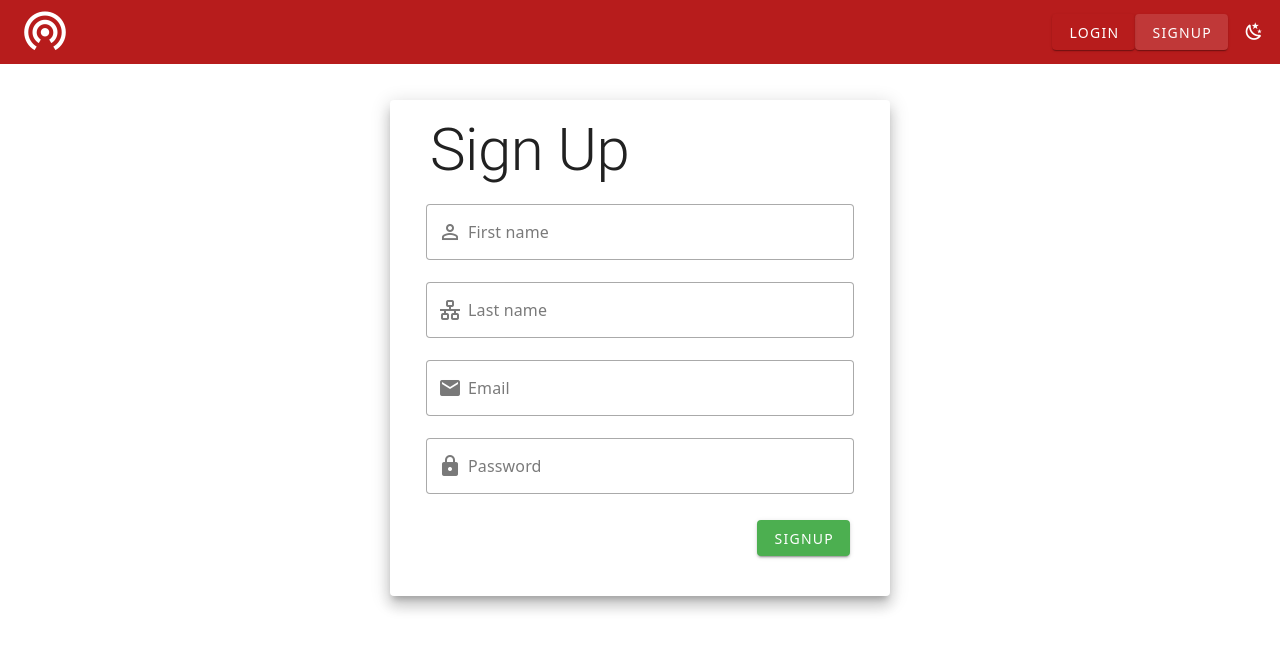
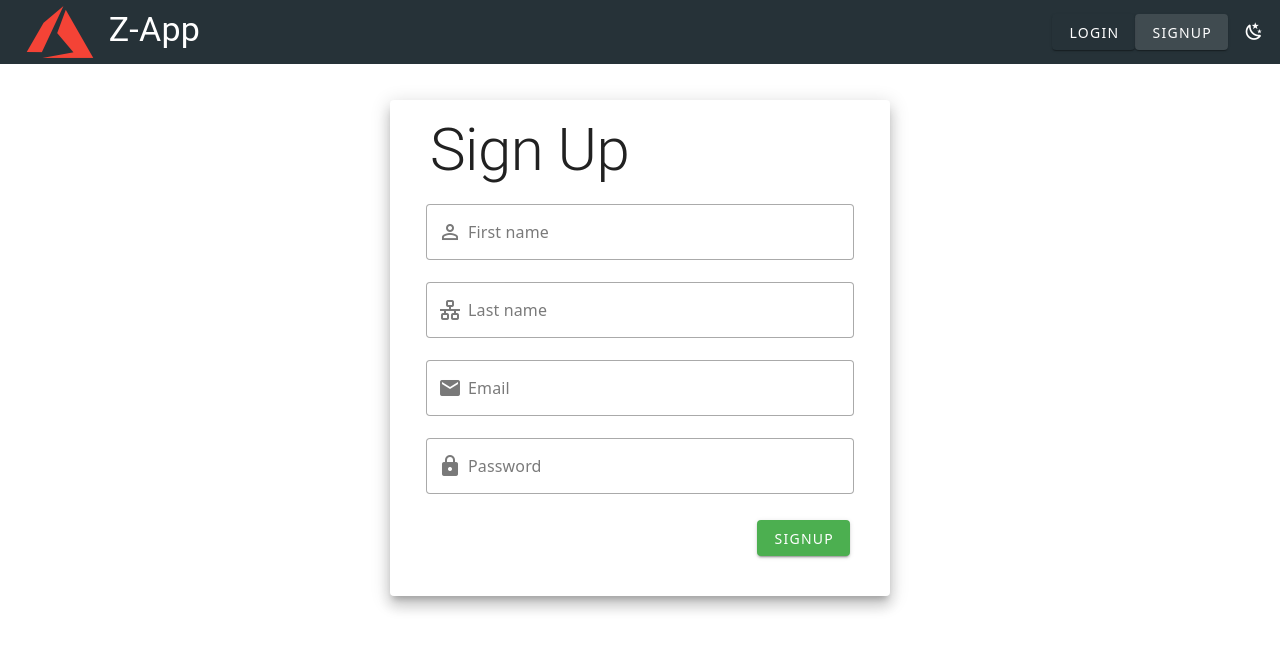
Before and after one commit to RBercasio22/uitest, a Vue app: page /signup in a window 1280 px wide. Shown: the top 650 px of the page. Built offline with nearby package versions, Linux system fonts and the light colour scheme.

Commit message:
Change icon on landing page

```diff
--- a/src/App.vue
+++ b/src/App.vue
@@ -4,11 +4,17 @@
       <v-app-bar
         v-if="showAppBar"
         :elevation="0"
-        color="red-darken-4"
+        color="blue-grey-darken-4"
       >
         <v-app-bar-title>
-          <v-icon size="50">mdi-broadcast</v-icon>
+          <div class="text-h4" justify="center" align="start">
+            <v-icon color="red" size="80">mdi-microsoft-azure</v-icon>
+            Z-App
+          </div>
+
+
         </v-app-bar-title>
+
         <v-btn
          color="white"
          elevation="1"
--- a/src/components/dashboard/Dashboard.vue
+++ b/src/components/dashboard/Dashboard.vue
@@ -3,7 +3,7 @@
     <v-navigation-drawer v-model="drawer"
     color="blue-grey-darken-4"
     width="300"
-    class="pa-6">
+    class="pa-4">
 
     <LeftSideNav />
 
--- a/src/components/dashboard/LeftSideNav.vue
+++ b/src/components/dashboard/LeftSideNav.vue
@@ -1,6 +1,13 @@
 <template>
 
-    <v-list-item title="My Application" subtitle="Vuetify"></v-list-item>
+    <!-- <v-list-item title="" subtitle="">
+        <v-icon color="red" size="70">mdi-microsoft-xbox</v-icon>
+    </v-list-item> -->
+    <div class="text-h4" justify="center" align="center">
+        <v-icon color="red" size="80">mdi-microsoft-azure</v-icon>
+        Z-App
+    </div>
+
     <v-divider></v-divider>
 
     <v-list-item
```
